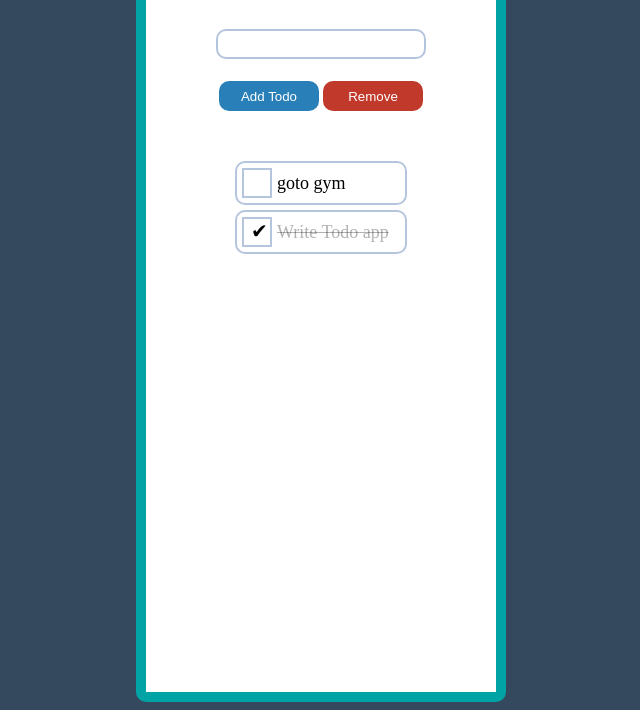
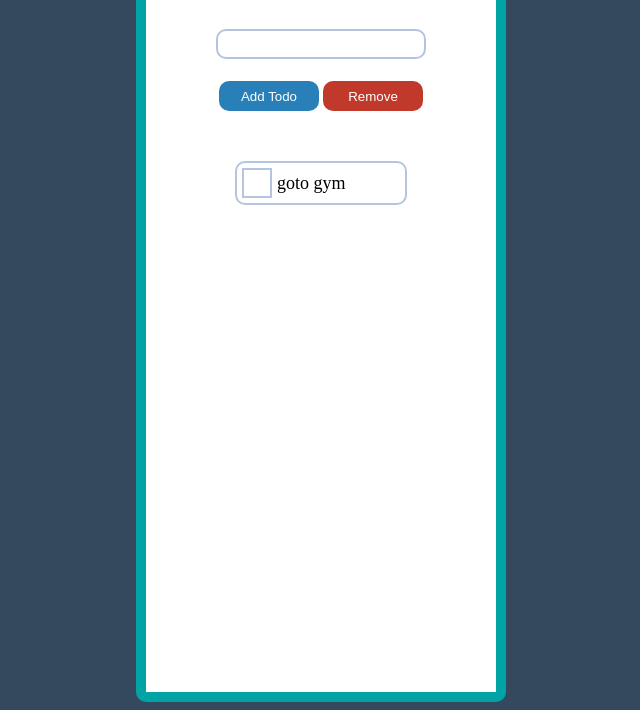
Before and after one commit to RakeshBirare/simpleTODO, a plain HTML site: page index.html in a window 1280 px wide. Both pictures are taken after a click on the button "Remove". Shown: the part 126-836 px from the top of the page, without its empty margins (319-959 px from the left). Drawn offline with Linux system fonts and the light colour scheme.

Commit message:
Remove Todo
added todo removing functionality to the code because it was simpler to do

```diff
--- a/script/todo.js
+++ b/script/todo.js
@@ -0,0 +1,28 @@
+ul = document.getElementById('list');
+var li;
+
+
+
+
+
+
+var addButton = document.querySelector('#add');
+addButton.addEventListener('click',addItem);
+
+var addButton = document.querySelector('#remove');
+addButton.addEventListener('click',removeItem);
+
+function addItem() {
+    console.log("Item Added !")
+}
+function removeItem() {
+    li = ul.children
+    for (let index = 0; index < li.length; index++) {
+         while (li[index] && li[index].children[0].checked) {
+             ul.removeChild(li[index])
+         }
+
+
+    }
+
+}
```
Also changed, not shown: index.html (+1 -1 lines).
